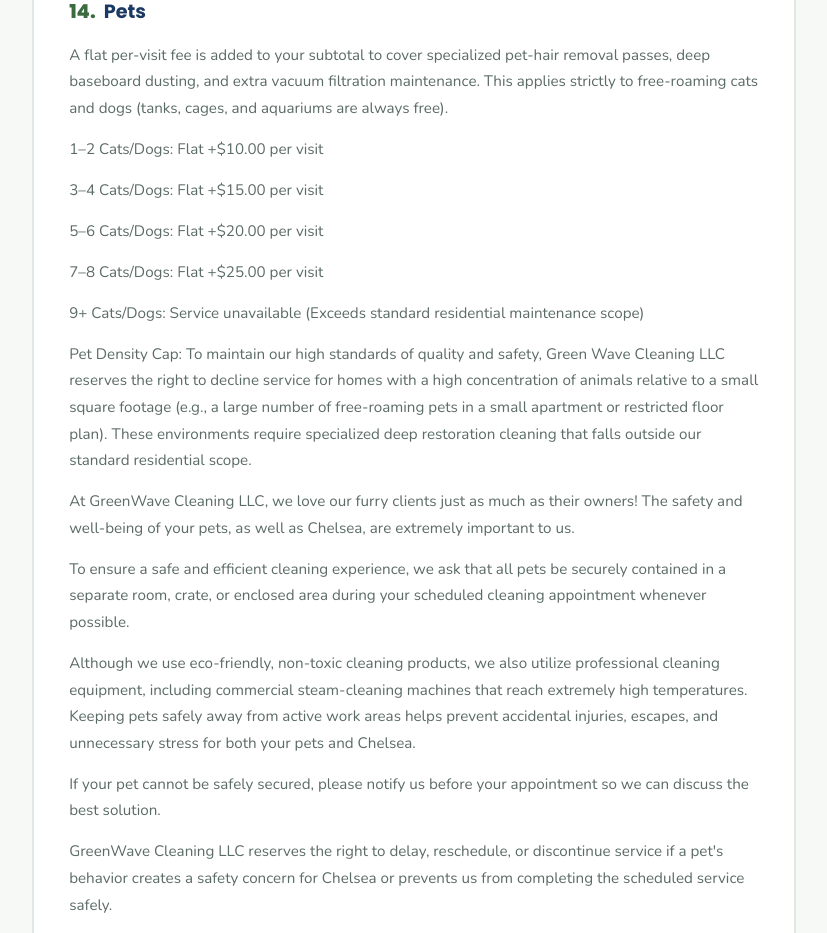
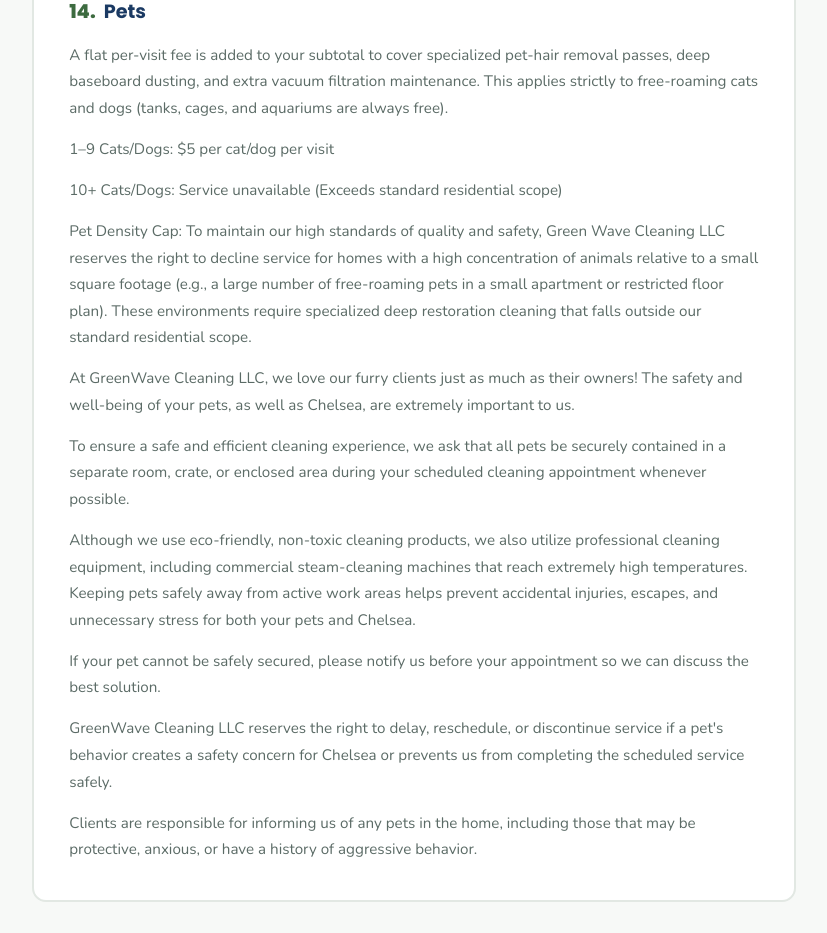
Before and after one commit to levimcdougal/Green-Wave-Cleaning, a React (Vite) app: page /terms in a window 1280 px wide. Shown: the part 9920-10853 px from the top of the page, without its empty margins (226-1053 px from the left). Built offline with nearby package versions, Linux system fonts and the light colour scheme.

Commit message:
describe what you changed

```diff
--- a/src/data/policies.js
+++ b/src/data/policies.js
@@ -1,9 +1,6 @@
 export const petTiers = [
-  ['1–2 Cats/Dogs', 'Flat +$10.00 per visit'],
-  ['3–4 Cats/Dogs', 'Flat +$15.00 per visit'],
-  ['5–6 Cats/Dogs', 'Flat +$20.00 per visit'],
-  ['7–8 Cats/Dogs', 'Flat +$25.00 per visit'],
-  ['9+ Cats/Dogs', 'Service unavailable (Exceeds standard residential maintenance scope)'],
+  ['1–9 Cats/Dogs', '$5 per cat/dog per visit'],
+  ['10+ Cats/Dogs', 'Service unavailable (Exceeds standard residential scope)'],
 ]
 export const petIntro = 'A flat per-visit fee is added to your subtotal to cover specialized pet-hair removal passes, deep baseboard dusting, and extra vacuum filtration maintenance. This applies strictly to free-roaming cats and dogs (tanks, cages, and aquariums are always free).'
 export const petDensity = 'Pet Density Cap: To maintain our high standards of quality and safety, Green Wave Cleaning LLC reserves the right to decline service for homes with a high concentration of animals relative to a small square footage (e.g., a large number of free-roaming pets in a small apartment or restricted floor plan). These environments require specialized deep restoration cleaning that falls outside our standard residential scope.'
--- a/src/pages/BookNow.jsx
+++ b/src/pages/BookNow.jsx
@@ -43,7 +43,7 @@
   { q: 'How do hourly bookings and breaks work?', a: hourlyPolicy },
   {
     q: 'How is pricing calculated?',
-    a: 'Hourly cleaning is $45 per hour for up to 8 hours. Weekly maintenance is $0.07 per sq. ft.; bi-weekly is $0.10; monthly / standard cleaning is $0.12–$0.14 for 3–4 week gaps. Deep cleaning / first-time service is $0.22–$0.25 per sq. ft. and is required for all first-time bookings. Nicotine remediation starts at $0.55 per sq. ft. Deep cleans and move-in/move-out cleans require a free in-person quote. Pet fees and applicable travel or after-hours charges are additional.',
+    a: 'Hourly cleaning is $45 per hour for up to 8 hours. Weekly maintenance is $0.07 per sq. ft.; bi-weekly is $0.10; monthly / standard cleaning is $0.12–$0.14 for 3–4 week gaps. Deep cleaning / first-time service is $0.25–$0.50 per sq. ft., depending on initial condition and soil level, and is required for all first-time bookings. Nicotine remediation starts at $0.55 per sq. ft. Deep cleans and move-in/move-out cleans require a free in-person quote. Pet fees and applicable travel or after-hours charges are additional.',
   },
   {
     q: 'What products do you use?',
--- a/src/pages/Services.jsx
+++ b/src/pages/Services.jsx
@@ -29,7 +29,7 @@
       { img: houseImg, name: 'Monthly / Standard Clean', amount: '$0.12–$0.14', unit: 'per sq. ft.', feats: ['Low-to-moderate traffic homes', 'Every 3–4 weeks', 'Kitchen & bathrooms', 'Dusting, vacuuming & mopping', 'Eco-friendly products'], featured: false },
       { img: apartImg, name: 'Bi-Monthly Clean', amount: '$0.18', unit: 'per sq. ft.', feats: ['Service every two months', 'Detailed recurring upkeep', 'Eco-friendly products'], featured: false },
       { img: apartImg, name: 'Quarterly Clean', amount: '$0.20', unit: 'per sq. ft.', feats: ['Service every three months', 'Detailed recurring upkeep', 'Eco-friendly products'], featured: false },
-      { img: officeImg, name: 'Deep Clean / First-Time Service', amount: '$0.22–$0.25', unit: 'per sq. ft.', feats: ['Rate depends on soil level', 'Free in-person quote required', 'May require multiple days', 'Nicotine remediation: from $0.55/sq. ft.'], featured: true, badge: 'Quote Required' },
+      { img: officeImg, name: 'Deep Clean / First-Time Service', amount: '$0.25–$0.50', unit: 'per sq. ft.', feats: ['Rate depends on initial condition and soil level', 'Free in-person quote required', 'May require multiple days', 'Nicotine remediation: from $0.55/sq. ft.'], featured: true, badge: 'Quote Required' },
       { img: boxImg, name: 'Hourly Cleaning', amount: '$45', unit: 'per hour', feats: ['Book up to 8 hours', 'Give Chelsea your checklist', 'Tasks completed within booked time', 'Tailored to your needs'], featured: false },
     ],
   },
```
